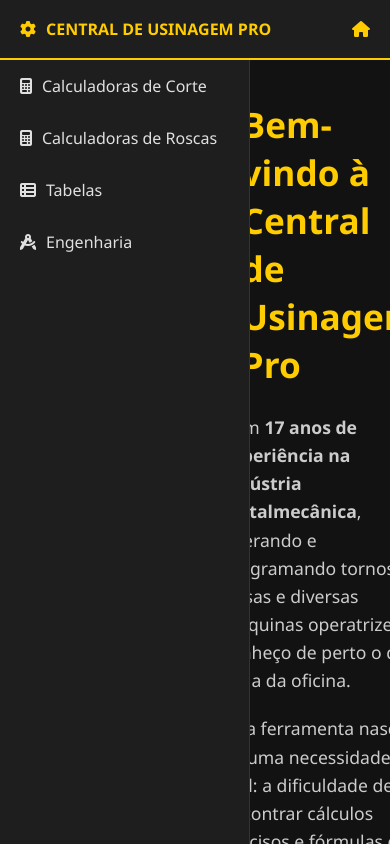
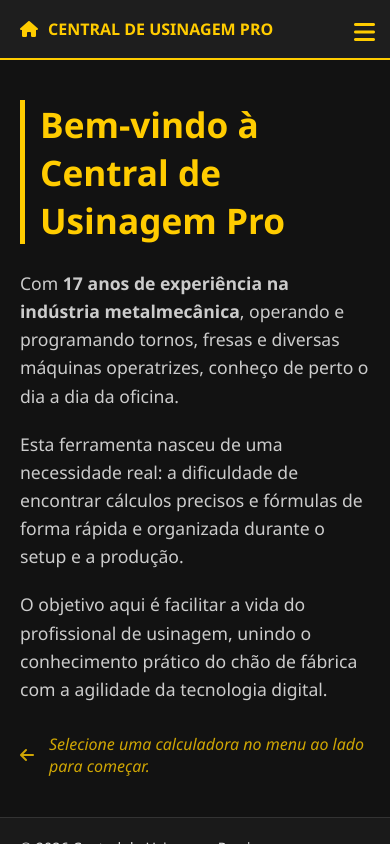
Before and after one commit to Leandro-devv/Central-de-Usinagem-Pro, a plain HTML site: page index.html in a window 390 px wide. Both pictures are taken after a click on the icon 28 px from the left and 29 px from the top of the page. Drawn offline with Linux system fonts and the light colour scheme.

Commit message:
implementando responsividade mobile e menu sanduíche

```diff
--- a/css/styles.css
+++ b/css/styles.css
@@ -79,6 +79,14 @@ header {
     font-weight: bold;
 }
 
+button.logo {
+    background: transparent;
+    border: none;
+    cursor: pointer;
+    padding: 0;
+    font-size: 24px;
+}
+
 .main-container {
     display: flex;
     height: calc(100vh - 60px);
@@ -86,6 +94,21 @@ header {
 }
 
 /* =======================MENU LATERAL (SIDEBAR E NAVEGAÇÃO)======================== */
+.btn-mobile {
+    display: none;
+    background: transparent;
+    color: var(--accent-color);
+    border: none;
+    font-size: 20px;
+    cursor: pointer;
+    outline: none;
+}
+
+.icon-mobile {
+    display: none;
+    cursor: pointer;
+}
+
 .sidebar {
     width: 250px;
     background-color: var(--bg-sidebar);
@@ -339,6 +362,21 @@ table td:last-child {
     color: var(--accent-color);
     transform: scale(1.1);
 }
+
+.btn-mobile {
+    display: none;
+    background: #2c2c2c;
+    color: var(--accent-color);
+    border: 1px solid #444;
+    padding: 12px;
+    font-size: 20px;
+    cursor: pointer;
+    position: fixed;
+    top: 15px;
+    right: 15px;
+    z-index: 1001;
+    border-radius: 8px;
+}
 /* ======================== RESULTADO E ANIMAÇÕES ======================== */
 .resultado, .resultado-final {
     margin-top: 20px;
@@ -386,4 +424,57 @@ table td:last-child {
         transform: scale(1);
     }
 }
-/* ====================================================================== */
+/* ======================== Mobile ======================== */
+
+/* ==========================================================
+   CONFIGURAÇÕES MOBILE / TABLET (FINAL DO ARQUIVO)
+   ========================================================== */
+@media (max-width: 1024px) {
+
+    .home-icon-container {
+        display: none;
+    }
+
+    .btn-mobile {
+        display: block;
+    }
+
+    .icon-desktop {
+        display: none; /* Esconde a engrenagem no celular */
+    }
+
+    .icon-mobile {
+        display: block;
+        color: var(--accent-color);
+
+    }
+
+    .sidebar {
+        position: fixed;
+        left: -100%;
+        width: 250px;
+        height: 100vh;
+        z-index: 1000;
+        transition: 0.4s ease;
+    }
+
+    .sidebar.active {
+        left: 0;
+    }
+
+    .main-content {
+        margin-left: 0;
+        width: 100%;
+    }
+
+    .calc-container {
+        width: 90%;
+        margin: 15px auto;
+    }
+
+
+    footer {
+        flex-direction: column;
+
+    }
+}
--- a/index.html
+++ b/index.html
@@ -13,12 +13,16 @@
     <!-- ==========================CABEÇALHO PRINCIPAL============================= -->
     <header>
         <div class="logo">
-            <i class="fa-solid fa-gear"></i>
+            <i class="fa-solid fa-house submenu-link icon-mobile" data-subMenu="home-content" title="Início"></i>
+            <i class="fa-solid fa-gear icon-desktop"></i>
             <span>CENTRAL DE USINAGEM PRO</span>
         </div>
         <div class="home-icon-container">
             <i class="fa-solid fa-house submenu-link logo" data-subMenu="home-content" title="Voltar para Início"></i>
         </div>
+        <button id="btnMenuMobile" class="logo btn-mobile">
+            <i class="fa-solid fa-bars"></i>
+        </button>
     </header>
 
     <div class="main-container">
@@ -601,7 +605,8 @@
                     title="Digite o módulo da engrenagem (Ex: 1, 1.5, 2, 2.5...)">
 
                 <label for="numeroDente">Número de Dentes (Z):</label>
-                <input type="number" name="numeroDente" id="numeroDente" - placeholder="Ex: 30" title="Digite o número total de dentes da engrenagem.">
+                <input type="number" name="numeroDente" id="numeroDente" - placeholder="Ex: 30"
+                    title="Digite o número total de dentes da engrenagem.">
 
                 <button id="btnCalculcarEngrenagem">Calcular</button>
             </div>
--- a/js/main.js
+++ b/js/main.js
@@ -43,6 +43,38 @@ linksSubmenu.forEach(link => {
             window.scrollTo({ top: 0, behavior: 'smooth' });
         } else {
             console.error("O ID '" + idAlvo + "' não foi encontrado no HTML.");
+        }
+    });
+});
+/* ======================================================
+   CONTROLE DO MENU MOBILE (Hambúrguer)
+   - Abre/Fecha a barra lateral no celular
+   - Fecha a barra ao selecionar uma calculadora
+====================================================== */
+const btnMenuMobile = document.getElementById('btnMenuMobile');
+const sidebar = document.querySelector('.sidebar');
+const home = document.getElementById('home-content');
+
+if (btnMenuMobile && sidebar) {
+    btnMenuMobile.addEventListener('click', () => {
+
+
+        sidebar.classList.toggle('active');
+
+        const icone = btnMenuMobile.querySelector('i');
+        icone.classList.toggle('fa-bars');
+        icone.classList.toggle('fa-xmark');
+    });
+}
+
+linksSubmenu.forEach(link => {
+    link.addEventListener('click', () => {
+        sidebar.classList.remove('active');
+        // Volta o ícone para as barrinhas
+        const icone = btnMenuMobile.querySelector('i');
+        if(icone) {
+            icone.classList.add('fa-bars');
+            icone.classList.remove('fa-xmark');
         }
     });
 });
@@ -364,5 +396,4 @@ btnCalcularPesoMaterial.addEventListener('click', () => {
     }
 
 
-
 });
```
